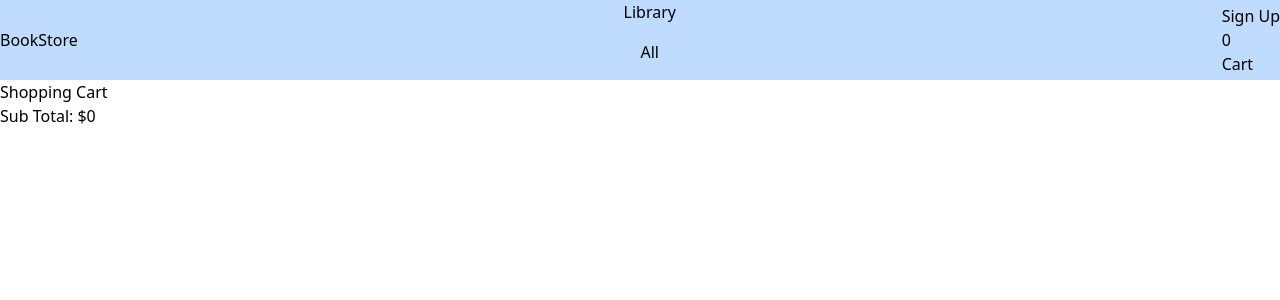
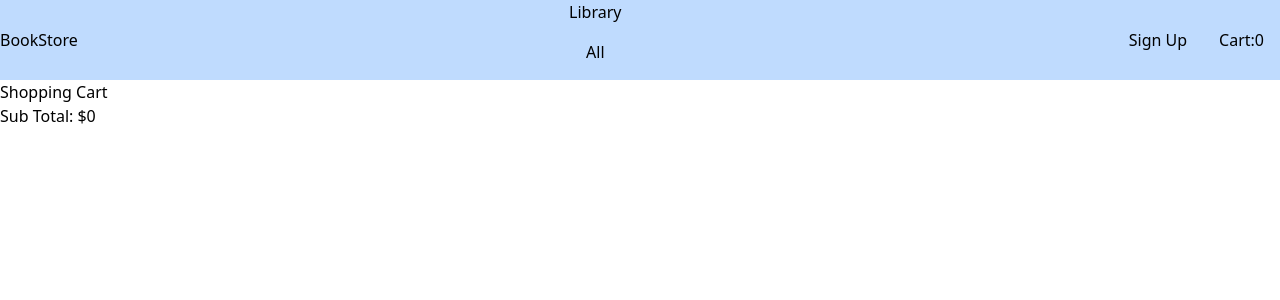
Before and after one commit to masroor47/django-ecommerce, a Django app: page /cart/ in a window 1280 px wide. Shown: the top 300 px of the page. Run offline with Django 4.2, Linux system fonts and the light colour scheme; data that the repository does not hold is empty.

Commit message:
minor refactoring

```diff
--- a/cart/views.py
+++ b/cart/views.py
@@ -7,7 +7,7 @@ from .cart import Cart
 def cart_summary(request):
     cart = Cart(request)
     context = {'cart': cart}
-    return render(request, 'store/cart/summary.html', context)
+    return render(request, 'cart/summary.html', context)
 
 
 def cart_add(request):
--- a/static/css/styles.css
+++ b/static/css/styles.css
@@ -583,3 +583,11 @@ video {
 .p-4 {
   padding: 1rem;
 }
+
+.p-3 {
+  padding: 0.75rem;
+}
+
+.p-5 {
+  padding: 1.25rem;
+}
--- a/templates/store/cart/summary.html
+++ b/templates/cart/summary.html
@@ -1,4 +1,4 @@
-{% extends "../base.html" %}
+{% extends "../store/base.html" %}
 
 {% load static %}
 
--- a/templates/store/base.html
+++ b/templates/store/base.html
@@ -25,22 +25,21 @@
                 {% endfor %}
             </ul>
         </ul>
-        <div>
-            <a href="#">Sign Up</a>
+        <div class="flex items-center">
+            <a href="#" class="p-4">Sign Up</a>
 
-            <a href="{% url 'cart:cart_summary' %}">
-
+            <a href="{% url 'cart:cart_summary' %}" class="flex p-4">
+                <div>Cart:</div>
                 {% with total_qty=cart|length %}
-                    <div id="cart-qty">
+                    <span id="cart-qty">
                         {% if total_qty > 0 %}
                             {{ total_qty }}
                         {% else %}
                             0
                         {% endif %}
-                    </div>
+                    </span>
                 {% endwith %}
 
-                Cart
             </a>
         </div>
     </header>
```
Lines whose indentation alone changed are shown as unchanged.
